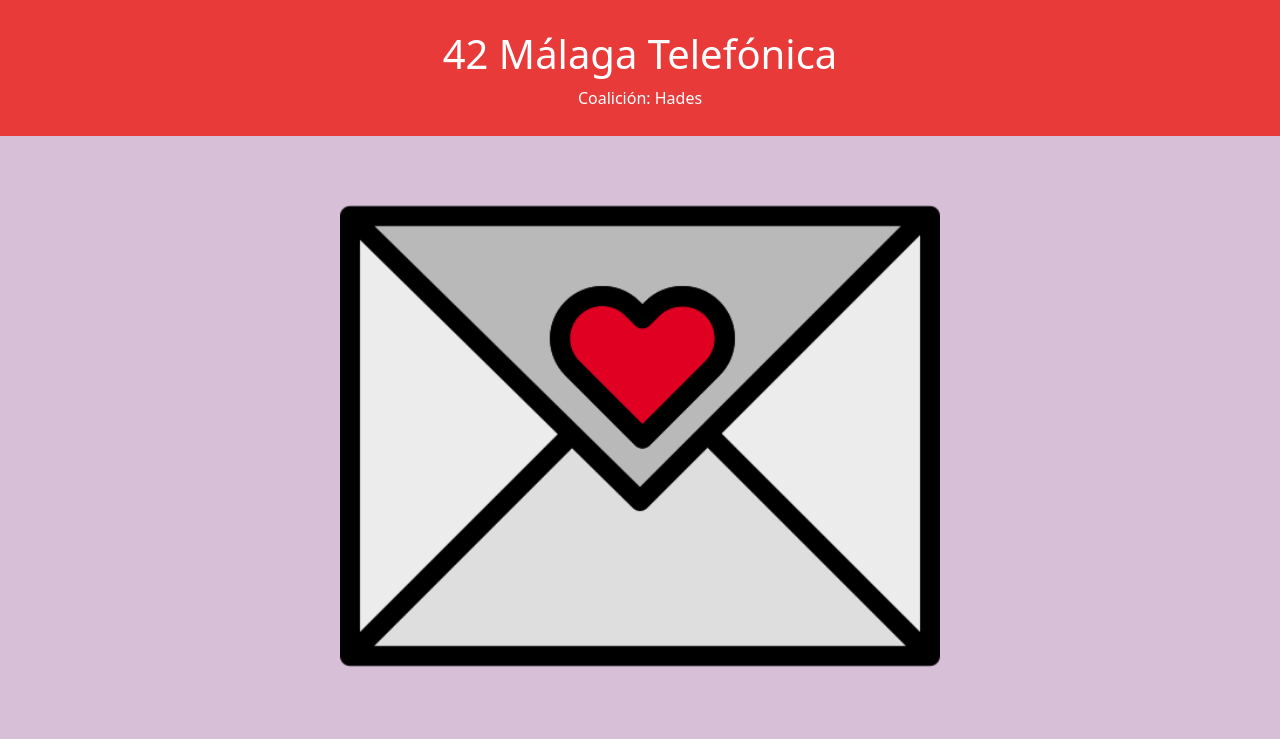
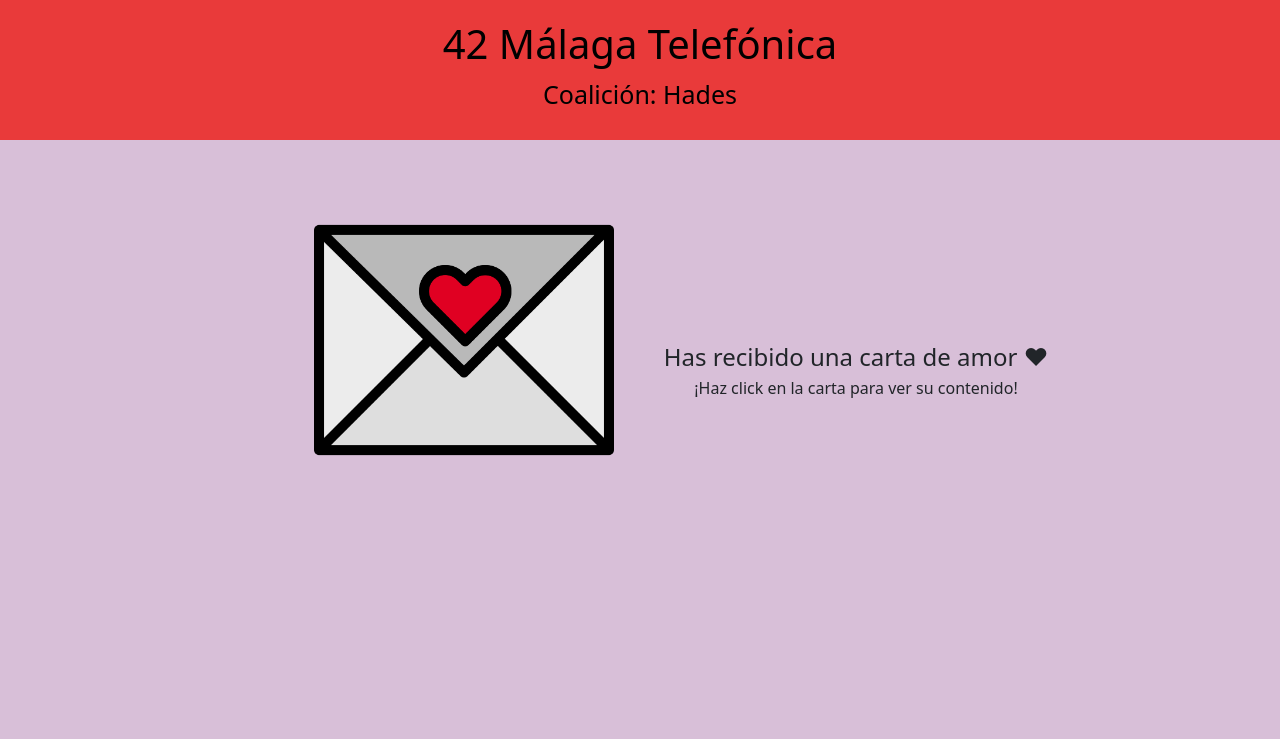
Before and after one commit to AlejandraVe/in-the-name-of-love, a website: page index.html in a window 1280 px wide. Drawn offline with nearby package versions, Linux system fonts and the light colour scheme.

Commit message:
finished the index.html

```diff
--- a/index.html
+++ b/index.html
@@ -1,39 +1,49 @@
 <!DOCTYPE html>
 <html lang="en">
+
 <head>
 	<meta charset="UTF-8">
 	<meta name="viewport" content="width=device-width, initial-scale=1.0">
 	<title>In the name of Love - Hades</title>
-	<link href="https://cdn.jsdelivr.net/npm/bootstrap@5.3.3/dist/css/bootstrap.min.css" rel="stylesheet" integrity="sha384-QWTKZyjpPEjISv5WaRU9OFeRpok6YctnYmDr5pNlyT2bRjXh0JMhjY6hW+ALEwIH" crossorigin="anonymous">
+	<link href="https://cdn.jsdelivr.net/npm/bootstrap@5.3.3/dist/css/bootstrap.min.css" rel="stylesheet"
+		integrity="sha384-QWTKZyjpPEjISv5WaRU9OFeRpok6YctnYmDr5pNlyT2bRjXh0JMhjY6hW+ALEwIH" crossorigin="anonymous">
+	<link rel="stylesheet" href="src/style.css">
+
 </head>
-<style>
-header {
-	background-color: rgb(233, 58, 58);
-	text-align: center;
-	padding: 30px 0px 10px 0px;
-	color: white;
-}
-
-body {
-	margin: 0 auto;
-	text-align: center;
-	background-color: thistle;
-}
-
-img {
-	margin: 0 auto;
-}
-
-</style>
 <header>
 	<h1>42 Málaga Telefónica</h1>
 	<p>Coalición: Hades</p>
 </header>
+
 <body>
 	<main>
-		<img src="./src/sobre.png" width="600px"/>
+		<ul class="columns">
+			<li>
+				<img src="./src/sobre.png" class="letter"></img>
+			</li>
+			<li class="text">
+				<h4>Has recibido una carta de amor ❤</h4>
+				<h6>¡Haz click en la carta para ver su contenido!</h6>
+			</li>
+		</ul>
 	</main>
 	<footer></footer>
-	<script src="https://cdn.jsdelivr.net/npm/bootstrap@5.3.3/dist/js/bootstrap.bundle.min.js" integrity="sha384-YvpcrYf0tY3lHB60NNkmXc5s9fDVZLESaAA55NDzOxhy9GkcIdslK1eN7N6jIeHz" crossorigin="anonymous"></script>
+	<script src="https://cdn.jsdelivr.net/npm/bootstrap@5.3.3/dist/js/bootstrap.bundle.min.js"
+		integrity="sha384-YvpcrYf0tY3lHB60NNkmXc5s9fDVZLESaAA55NDzOxhy9GkcIdslK1eN7N6jIeHz"
+		crossorigin="anonymous"></script>
+
+	<script src="js/bodymovin.js" type="text/javascript"></script>
+	<script src="https://cdnjs.cloudflare.com/ajax/libs/lottie-web/5.12.2/lottie.min.js"></script>
+	<script>
+		var animation = bodymovin.loadAnimation({
+			container: document.getElementById('lottie'), // Required
+			path: 'data.json', // Required
+			renderer: 'svg/canvas/html', // Required
+			loop: true, // Optional
+			autoplay: true, // Optional
+			name: "Hello World", // Name for future reference. Optional.
+		})
+	</script>
 </body>
+
 </html>
--- /dev/null
+++ b/package.json
@@ -0,0 +1,5 @@
+{
+  "dependencies": {
+    "@lottiefiles/dotlottie-web": "^0.40.1"
+  }
+}
--- /dev/null
+++ b/src/style.css
@@ -0,0 +1,48 @@
+header {
+  background-color: rgb(233, 58, 58);
+  text-align: center;
+  padding: 20px 0px 10px 0px;
+  color: black;
+  margin-bottom: 0px;
+}
+
+header p {
+  font-size: 25px;
+}
+
+body {
+  margin: 0 auto;
+  text-align: center;
+  background-color: thistle;
+}
+
+.columns {
+  display: flex;
+  list-style-type: none;
+  justify-content: center;
+  flex: 1;
+  align-items: center;
+}
+
+.text {
+  padding-top: 100px;
+}
+
+.letter {
+  margin: 0 auto;
+  padding: 0px;
+  width: 400px;
+  padding: 50px 50px 20px 50px;
+}
+
+.letter:hover {
+  cursor: pointer;
+  transform: scale(1, 1);
+}
+
+.fingers-love {
+  padding-top: 30px;
+  padding-bottom: 0px;
+  width: 150px;
+  margin: 0 auto;
+}
--- a/style.css
+++ /dev/null
@@ -1,13 +0,0 @@
-body {
-	margin: 0 auto;
-	padding: 20px;
-	text-align: center;
-}
-
-img {
-	margin: 0 auto;
-}
-
-h1 {
-	color: blue;
-}
```
Also changed, not shown: src/icons8-love-j.gif (added), src/icons8-love.gif (added), 5 other files.
